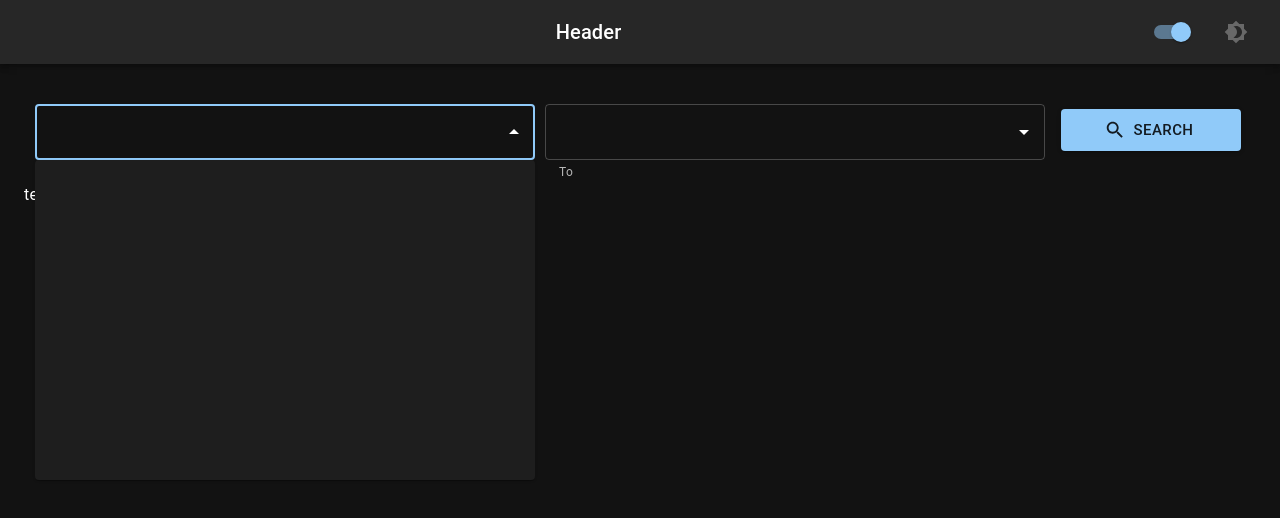
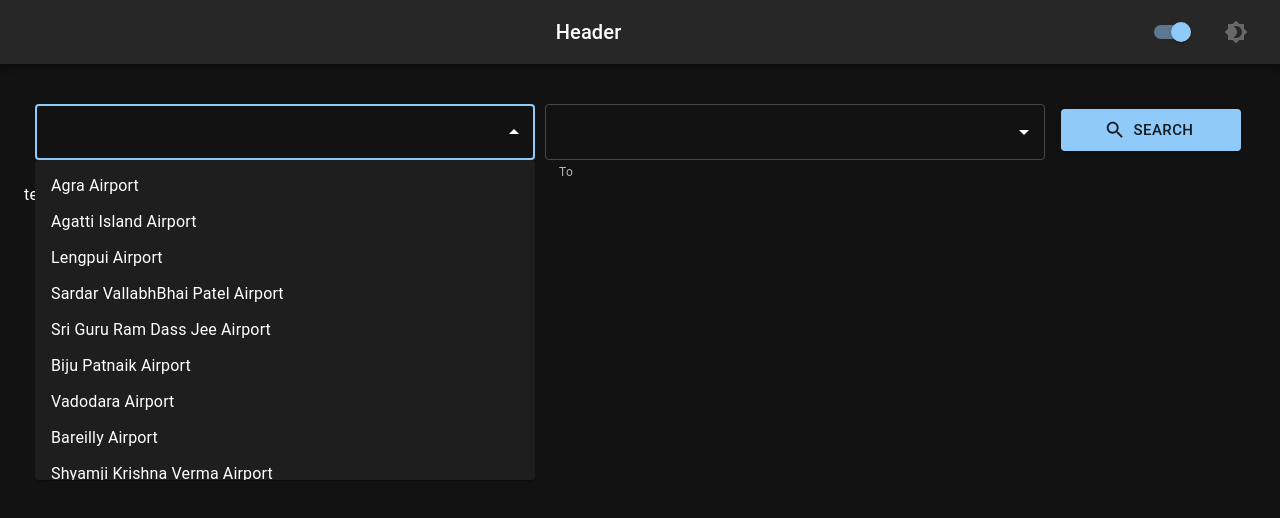
Before and after one commit to zafaralam2608/lab, a React (Create React App) app: page / in a window 1280 px wide. Both pictures are taken after a click on the button 513 px from the left and 132 px from the top of the page. Shown: the top 518 px of the page. Built offline with nearby package versions, Linux system fonts and the light colour scheme.

Commit message:
update data

```diff
--- a/src/main/component/UserInput.jsx
+++ b/src/main/component/UserInput.jsx
@@ -15,8 +15,8 @@ function UserInput() {
   const dispatch = useDispatch();
 
   const handleSearchClick = () => {
-    const from = fromAirports[0].IATA_code;
-    const to = toAirports[0].IATA_code;
+    const from = fromAirports[0].iataCode;
+    const to = toAirports[0].iataCode;
     const date = '20230126';
     dispatch(retrieveTimeTable({ from, to, date }));
   };
@@ -31,9 +31,9 @@ function UserInput() {
             filterSelectedOptions
             limitTags={5}
             options={airports}
-            getOptionLabel={(option) => option.IATA_code}
+            getOptionLabel={(option) => option.iataCode}
             renderInput={(params) => <TextField {...params} />}
-            renderOption={(props, option) => (<Box {...props}>{option.airport_name}</Box>)}
+            renderOption={(props, option) => (<Box {...props}>{option.airportName}</Box>)}
             onChange={(_, value) => setFromAirports(value)}
           />
           <FormHelperText>From</FormHelperText>
@@ -47,9 +47,9 @@ function UserInput() {
             filterSelectedOptions
             limitTags={5}
             options={airports}
-            getOptionLabel={(option) => option.city_name}
+            getOptionLabel={(option) => option.iataCode}
             renderInput={(params) => <TextField {...params} />}
-            renderOption={(props, option) => (<Box {...props}>{option.airport_name}</Box>)}
+            renderOption={(props, option) => (<Box {...props}>{option.airportName}</Box>)}
             onChange={(_, value) => setToAirports(value)}
           />
           <FormHelperText>To</FormHelperText>
--- a/src/main/constant/data.jsx
+++ b/src/main/constant/data.jsx
@@ -243,7 +243,7 @@ export const airports = [
     country: 'IN',
     state: 'UP',
     city: '',
-    name: 'Agra Airport',
+    airportName: 'Agra Airport',
     latitude: '27.158',
     longitude: '77.963',
   },
@@ -252,7 +252,7 @@ export const airports = [
     country: 'IN',
     state: 'LD',
     city: '',
-    name: 'Agatti Island Airport',
+    airportName: 'Agatti Island Airport',
     latitude: '10.824',
     longitude: '72.176',
   },
@@ -261,7 +261,7 @@ export const airports = [
     country: 'IN',
     state: 'MZ',
     city: '',
-    name: 'Lengpui Airport',
+    airportName: 'Lengpui Airport',
     latitude: '23.839',
     longitude: '92.625',
   },
@@ -270,7 +270,7 @@ export const airports = [
     country: 'IN',
     state: 'GJ',
     city: '',
-    name: 'Sardar VallabhBhai Patel Airport',
+    airportName: 'Sardar VallabhBhai Patel Airport',
     latitude: '23.066',
     longitude: '72.624',
   },
@@ -279,7 +279,7 @@ export const airports = [
     country: 'IN',
     state: 'PB',
     city: '',
-    name: 'Sri Guru Ram Dass Jee Airport',
+    airportName: 'Sri Guru Ram Dass Jee Airport',
     latitude: '31.71',
     longitude: '74.797',
   },
@@ -288,7 +288,7 @@ export const airports = [
     country: 'IN',
     state: 'OR',
     city: '',
-    name: 'Biju Patnaik Airport',
+    airportName: 'Biju Patnaik Airport',
     latitude: '20.244',
     longitude: '85.82',
   },
@@ -297,7 +297,7 @@ export const airports = [
     country: 'IN',
     state: 'GJ',
     city: '',
-    name: 'Vadodara Airport',
+    airportName: 'Vadodara Airport',
     latitude: '22.329',
     longitude: '73.221',
   },
@@ -306,7 +306,7 @@ export const airports = [
     country: 'IN',
     state: 'UP',
     city: '',
-    name: 'Bareilly Airport',
+    airportName: 'Bareilly Airport',
     latitude: '26.217',
     longitude: '81.233',
   },
@@ -315,7 +315,7 @@ export const airports = [
     country: 'IN',
     state: 'GJ',
     city: '',
-    name: 'Shyamji Krishna Verma Airport',
+    airportName: 'Shyamji Krishna Verma Airport',
     latitude: '23.288',
     longitude: '69.671',
   },
@@ -324,7 +324,7 @@ export const airports = [
     country: 'IN',
     state: 'MP',
     city: '',
-    name: 'Raja Bhoj Airport',
+    airportName: 'Raja Bhoj Airport',
     latitude: '23.285',
     longitude: '77.339',
   },
@@ -333,7 +333,7 @@ export const airports = [
     country: 'IN',
     state: 'GJ',
     city: '',
-    name: 'Bhavnagar Airport',
+    airportName: 'Bhavnagar Airport',
     latitude: '21.755',
     longitude: '72.184',
   },
@@ -342,7 +342,7 @@ export const airports = [
     country: 'IN',
     state: 'RJ',
     city: '',
-    name: 'Nal Airport',
+    airportName: 'Nal Airport',
     latitude: '28.017',
     longitude: '73.3',
   },
@@ -351,7 +351,7 @@ export const airports = [
     country: 'IN',
     state: 'KA',
     city: '',
-    name: 'Kempegowda International Airport',
+    airportName: 'Kempegowda International Airport',
     latitude: '13.199',
     longitude: '77.706',
   },
@@ -360,7 +360,7 @@ export const airports = [
     country: 'IN',
     state: 'MH',
     city: '',
-    name: 'Chhatrapati Shivaji Maharaj Airport',
+    airportName: 'Chhatrapati Shivaji Maharaj Airport',
     latitude: '19.088',
     longitude: '72.852',
   },
@@ -369,7 +369,7 @@ export const airports = [
     country: 'IN',
     state: 'KL',
     city: '',
-    name: 'Kozhikode International Airport',
+    airportName: 'Kozhikode International Airport',
     latitude: '11.137',
     longitude: '75.951',
   },
@@ -378,7 +378,7 @@ export const airports = [
     country: 'IN',
     state: 'WB',
     city: '',
-    name: 'Subhas Chandra Bose Airport',
+    airportName: 'Subhas Chandra Bose Airport',
     latitude: '22.652',
     longitude: '88.449',
   },
@@ -387,7 +387,7 @@ export const airports = [
     country: 'IN',
     state: 'AP',
     city: '',
-    name: 'Cuddapah Airport',
+    airportName: 'Cuddapah Airport',
     latitude: '14.517',
     longitude: '78.783',
   },
@@ -396,7 +396,7 @@ export const airports = [
     country: 'IN',
     state: 'TN',
     city: '',
-    name: 'Coimbatore International Airport',
+    airportName: 'Coimbatore International Airport',
     latitude: '11.028',
     longitude: '77.043',
   },
@@ -405,7 +405,7 @@ export const airports = [
     country: 'IN',
     state: 'KL',
     city: '',
-    name: 'Kannur International Airport',
+    airportName: 'Kannur International Airport',
     latitude: '11.918',
     longitude: '75.546',
   },
@@ -414,7 +414,7 @@ export const airports = [
     country: 'IN',
     state: 'WB',
     city: '',
-    name: 'Cooch Behar Airport',
+    airportName: 'Cooch Behar Airport',
     latitude: '26.333',
     longitude: '89.467',
   },
@@ -423,7 +423,7 @@ export const airports = [
     country: 'IN',
     state: 'KL',
     city: '',
-    name: 'Kochi International Airport',
+    airportName: 'Kochi International Airport',
     latitude: '10.156',
     longitude: '76.39',
   },
@@ -432,7 +432,7 @@ export const airports = [
     country: 'IN',
     state: 'BR',
     city: '',
-    name: 'Darbhanga Airport',
+    airportName: 'Darbhanga Airport',
     latitude: '26.198',
     longitude: '85.911',
   },
@@ -441,7 +441,7 @@ export const airports = [
     country: 'IN',
     state: 'UT',
     city: '',
-    name: 'Jolly Grant Airport',
+    airportName: 'Jolly Grant Airport',
     latitude: '30.19',
     longitude: '78.18',
   },
@@ -450,7 +450,7 @@ export const airports = [
     country: 'IN',
     state: 'DL',
     city: '',
-    name: 'Indira Gandhi International Airport',
+    airportName: 'Indira Gandhi International Airport',
     latitude: '28.574',
     longitude: '77.101',
   },
@@ -459,7 +459,7 @@ export const airports = [
     country: 'IN',
     state: 'JH',
     city: '',
-    name: 'Deoghar International Airport',
+    airportName: 'Deoghar International Airport',
     latitude: '24.447',
     longitude: '86.707',
   },
@@ -468,7 +468,7 @@ export const airports = [
     country: 'IN',
     state: 'HP',
     city: '',
-    name: 'Kangra Airport',
+    airportName: 'Kangra Airport',
     latitude: '32.165',
     longitude: '76.26',
   },
@@ -477,7 +477,7 @@ export const airports = [
     country: 'IN',
     state: 'AS',
     city: '',
-    name: 'Mohanbari Airport',
+    airportName: 'Mohanbari Airport',
     latitude: '27.484',
     longitude: '95.021',
   },
@@ -486,7 +486,7 @@ export const airports = [
     country: 'IN',
     state: 'DD',
     city: '',
-    name: 'Diu Airport',
+    airportName: 'Diu Airport',
     latitude: '20.717',
     longitude: '70.917',
   },
@@ -495,7 +495,7 @@ export const airports = [
     country: 'IN',
     state: 'NL',
     city: '',
-    name: 'Dimapur Airport',
+    airportName: 'Dimapur Airport',
     latitude: '25.884',
     longitude: '93.774',
   },
@@ -504,7 +504,7 @@ export const airports = [
     country: 'IN',
     state: 'AS',
     city: '',
-    name: 'Gopinath Bordoloi International Airport',
+    airportName: 'Gopinath Bordoloi International Airport',
     latitude: '26.104',
     longitude: '91.588',
   },
@@ -513,7 +513,7 @@ export const airports = [
     country: 'IN',
     state: 'BR',
     city: '',
-    name: 'Gaya Airport',
+    airportName: 'Gaya Airport',
     latitude: '24.747',
     longitude: '84.946',
   },
@@ -522,7 +522,7 @@ export const airports = [
     country: 'IN',
     state: 'KA',
     city: '',
-    name: 'Kalaburagi Airport',
+    airportName: 'Kalaburagi Airport',
     latitude: '17.31',
     longitude: '76.92',
   },
@@ -531,7 +531,7 @@ export const airports = [
     country: 'IN',
     state: 'GA',
     city: '',
-    name: 'Dabolim Airport',
+    airportName: 'Dabolim Airport',
     latitude: '15.381',
     longitude: '73.831',
   },
@@ -540,7 +540,7 @@ export const airports = [
     country: 'IN',
     state: 'UP',
     city: '',
-    name: 'Gorakhpur Airport',
+    airportName: 'Gorakhpur Airport',
     latitude: '26.74',
     longitude: '83.45',
   },
@@ -549,7 +549,7 @@ export const airports = [
     country: 'IN',
     state: 'GA',
     city: '',
-    name: 'Mopa Airport',
+    airportName: 'Mopa Airport',
     latitude: '15.731',
     longitude: '73.868',
   },
@@ -558,7 +558,7 @@ export const airports = [
     country: 'IN',
     state: 'MP',
     city: '',
-    name: 'Gwalior Airport',
+    airportName: 'Gwalior Airport',
     latitude: '26.294',
     longitude: '78.23',
   },
@@ -567,7 +567,7 @@ export const airports = [
     country: 'IN',
     state: 'KA',
     city: '',
-    name: 'Hubli Airport',
+    airportName: 'Hubli Airport',
     latitude: '15.361',
     longitude: '75.086',
   },
@@ -576,7 +576,7 @@ export const airports = [
     country: 'IN',
     state: 'AR',
     city: '',
-    name: 'Hollongi Airport',
+    airportName: 'Hollongi Airport',
     latitude: '26.966',
     longitude: '93.651',
   },
@@ -585,7 +585,7 @@ export const airports = [
     country: 'IN',
     state: 'MP',
     city: '',
-    name: 'Khajuraho Airport',
+    airportName: 'Khajuraho Airport',
     latitude: '24.824',
     longitude: '79.923',
   },
@@ -594,7 +594,7 @@ export const airports = [
     country: 'IN',
     state: 'TG',
     city: '',
-    name: 'Rajiv Gandhi International Airport',
+    airportName: 'Rajiv Gandhi International Airport',
     latitude: '17.26',
     longitude: '78.397',
   },
@@ -603,7 +603,7 @@ export const airports = [
     country: 'IN',
     state: 'MP',
     city: '',
-    name: 'Devi Ahilya Bai Holkar Airport',
+    airportName: 'Devi Ahilya Bai Holkar Airport',
     latitude: '22.723',
     longitude: '75.806',
   },
@@ -612,7 +612,7 @@ export const airports = [
     country: 'IN',
     state: 'MN',
     city: '',
-    name: 'Imphal Airport',
+    airportName: 'Imphal Airport',
     latitude: '24.767',
     longitude: '93.9',
   },
@@ -621,7 +621,7 @@ export const airports = [
     country: 'IN',
     state: 'MH',
     city: '',
-    name: 'Ozar Airport',
+    airportName: 'Ozar Airport',
     latitude: '20.119',
     longitude: '73.913',
   },
@@ -630,7 +630,7 @@ export const airports = [
     country: 'IN',
     state: 'TR',
     city: '',
-    name: 'Agartala Airport',
+    airportName: 'Agartala Airport',
     latitude: '23.887',
     longitude: '91.241',
   },
@@ -639,7 +639,7 @@ export const airports = [
     country: 'IN',
     state: 'WB',
     city: '',
-    name: 'Bagdogra Airport',
+    airportName: 'Bagdogra Airport',
     latitude: '26.683',
     longitude: '88.333',
   },
@@ -648,7 +648,7 @@ export const airports = [
     country: 'IN',
     state: 'CH',
     city: '',
-    name: 'Chandigarh Airport',
+    airportName: 'Chandigarh Airport',
     latitude: '30.672',
     longitude: '76.791',
   },
@@ -657,7 +657,7 @@ export const airports = [
     country: 'IN',
     state: 'UP',
     city: '',
-    name: 'Allahabad Airport',
+    airportName: 'Allahabad Airport',
     latitude: '25.44',
     longitude: '81.736',
   },
@@ -666,7 +666,7 @@ export const airports = [
     country: 'IN',
     state: 'KA',
     city: '',
-    name: 'Mangalore Airport',
+    airportName: 'Mangalore Airport',
     latitude: '12.964',
     longitude: '74.894',
   },
@@ -675,7 +675,7 @@ export const airports = [
     country: 'IN',
     state: 'KA',
     city: '',
-    name: 'Sambre Airport',
+    airportName: 'Sambre Airport',
     latitude: '15.859',
     longitude: '74.618',
   },
@@ -684,7 +684,7 @@ export const airports = [
     country: 'IN',
     state: 'AS',
     city: '',
-    name: 'Lilabari Airport',
+    airportName: 'Lilabari Airport',
     latitude: '27.29',
     longitude: '94.089',
   },
@@ -693,7 +693,7 @@ export const airports = [
     country: 'IN',
     state: 'JK',
     city: '',
-    name: 'Satwari Airport',
+    airportName: 'Satwari Airport',
     latitude: '32.69',
     longitude: '74.839',
   },
@@ -702,7 +702,7 @@ export const airports = [
     country: 'IN',
     state: 'GJ',
     city: '',
-    name: 'Keshod Airport',
+    airportName: 'Keshod Airport',
     latitude: '21.319',
     longitude: '70.271',
   },
@@ -711,7 +711,7 @@ export const airports = [
     country: 'IN',
     state: 'JK',
     city: '',
-    name: 'Kushok Bakula Rimpoche Airport',
+    airportName: 'Kushok Bakula Rimpoche Airport',
     latitude: '34.167',
     longitude: '77.583',
   },
@@ -720,7 +720,7 @@ export const airports = [
     country: 'IN',
     state: 'TN',
     city: '',
-    name: 'Madurai Airport',
+    airportName: 'Madurai Airport',
     latitude: '9.834',
     longitude: '78.093',
   },
@@ -729,7 +729,7 @@ export const airports = [
     country: 'IN',
     state: 'JH',
     city: '',
-    name: 'Birsa Munda Airport',
+    airportName: 'Birsa Munda Airport',
     latitude: '23.314',
     longitude: '85.324',
   },
@@ -738,7 +738,7 @@ export const airports = [
     country: 'IN',
     state: 'AS',
     city: '',
-    name: 'Kumbhirgram Airport',
+    airportName: 'Kumbhirgram Airport',
     latitude: '24.913',
     longitude: '92.979',
   },
@@ -747,7 +747,7 @@ export const airports = [
     country: 'IN',
     state: 'AR',
     city: '',
-    name: 'Pasighat Airport',
+    airportName: 'Pasighat Airport',
     latitude: '28.017',
     longitude: '95.333',
   },
@@ -756,7 +756,7 @@ export const airports = [
     country: 'IN',
     state: 'MH',
     city: '',
-    name: 'Aurangabad Airport',
+    airportName: 'Aurangabad Airport',
     latitude: '19.864',
     longitude: '75.401',
   },
@@ -765,7 +765,7 @@ export const airports = [
     country: 'IN',
     state: 'JH',
     city: '',
-    name: 'Sonari Airport',
+    airportName: 'Sonari Airport',
     latitude: '22.813',
     longitude: '86.169',
   },
@@ -774,7 +774,7 @@ export const airports = [
     country: 'IN',
     state: 'GJ',
     city: '',
-    name: 'Kandla Airport',
+    airportName: 'Kandla Airport',
     latitude: '23.111',
     longitude: '70.104',
   },
@@ -783,7 +783,7 @@ export const airports = [
     country: 'IN',
     state: 'AN',
     city: '',
-    name: 'Veer Savarkar International Airport',
+    airportName: 'Veer Savarkar International Airport',
     latitude: '11.648',
     longitude: '92.744',
   },
@@ -792,7 +792,7 @@ export const airports = [
     country: 'IN',
     state: 'RJ',
     city: '',
-    name: 'Jaipur International Airport',
+    airportName: 'Jaipur International Airport',
     latitude: '26.824',
     longitude: '75.812',
   },
@@ -801,7 +801,7 @@ export const airports = [
     country: 'IN',
     state: 'RJ',
     city: '',
-    name: 'Jodhpur Airport',
+    airportName: 'Jodhpur Airport',
     latitude: '26.261',
     longitude: '73.048',
   },
@@ -810,7 +810,7 @@ export const airports = [
     country: 'IN',
     state: 'GJ',
     city: '',
-    name: 'Govardhanpur Airport',
+    airportName: 'Govardhanpur Airport',
     latitude: '22.463',
     longitude: '70.012',
   },
@@ -819,7 +819,7 @@ export const airports = [
     country: 'IN',
     state: 'CT',
     city: '',
-    name: 'Jagdalpur Airport',
+    airportName: 'Jagdalpur Airport',
     latitude: '19.067',
     longitude: '82.033',
   },
@@ -828,7 +828,7 @@ export const airports = [
     country: 'IN',
     state: 'MP',
     city: '',
-    name: 'Jabalpur Airport',
+    airportName: 'Jabalpur Airport',
     latitude: '23.178',
     longitude: '80.052',
   },
@@ -837,7 +837,7 @@ export const airports = [
     country: 'IN',
     state: '',
     city: '',
-    name: 'Veer Surendra Sai Airport',
+    airportName: 'Veer Surendra Sai Airport',
     latitude: '21.913',
     longitude: '84.05',
   },
@@ -846,7 +846,7 @@ export const airports = [
     country: 'IN',
     state: 'AS',
     city: '',
-    name: 'Rowriah Airport',
+    airportName: 'Rowriah Airport',
     latitude: '26.729',
     longitude: '94.178',
   },
@@ -855,7 +855,7 @@ export const airports = [
     country: 'IN',
     state: 'RJ',
     city: '',
-    name: 'Jaisalmer Airport',
+    airportName: 'Jaisalmer Airport',
     latitude: '26.917',
     longitude: '70.9',
   },
@@ -864,7 +864,7 @@ export const airports = [
     country: 'IN',
     state: 'UP',
     city: '',
-    name: 'Kushinagar lnternational Airport',
+    airportName: 'Kushinagar lnternational Airport',
     latitude: '26.773',
     longitude: '83.896',
   },
@@ -873,7 +873,7 @@ export const airports = [
     country: 'IN',
     state: 'AP',
     city: '',
-    name: 'Kurnool Airport',
+    airportName: 'Kurnool Airport',
     latitude: '15.715',
     longitude: '78.178',
   },
@@ -882,7 +882,7 @@ export const airports = [
     country: 'IN',
     state: 'MH',
     city: '',
-    name: 'Kolhapur Airport',
+    airportName: 'Kolhapur Airport',
     latitude: '16.667',
     longitude: '74.333',
   },
@@ -891,7 +891,7 @@ export const airports = [
     country: 'IN',
     state: 'UP',
     city: '',
-    name: 'Kanpur Airport',
+    airportName: 'Kanpur Airport',
     latitude: '26.403',
     longitude: '80.412',
   },
@@ -900,7 +900,7 @@ export const airports = [
     country: 'IN',
     state: 'HP',
     city: '',
-    name: 'Bhuntar Airport',
+    airportName: 'Bhuntar Airport',
     latitude: '31.983',
     longitude: '77.1',
   },
@@ -909,7 +909,7 @@ export const airports = [
     country: 'IN',
     state: 'UP',
     city: '',
-    name: 'Chaudhary Charan Singh Airport',
+    airportName: 'Chaudhary Charan Singh Airport',
     latitude: '26.761',
     longitude: '80.889',
   },
@@ -918,7 +918,7 @@ export const airports = [
     country: 'IN',
     state: 'TN',
     city: '',
-    name: 'Chennai International Airport',
+    airportName: 'Chennai International Airport',
     latitude: '12.994',
     longitude: '80.181',
   },
@@ -927,7 +927,7 @@ export const airports = [
     country: 'IN',
     state: 'KA',
     city: '',
-    name: 'Mandakalli Airport',
+    airportName: 'Mandakalli Airport',
     latitude: '12.23',
     longitude: '76.656',
   },
@@ -936,7 +936,7 @@ export const airports = [
     country: 'IN',
     state: 'MH',
     city: '',
-    name: 'Dr.Ambedkar International Airport',
+    airportName: 'Dr.Ambedkar International Airport',
     latitude: '21.092',
     longitude: '79.047',
   },
@@ -945,7 +945,7 @@ export const airports = [
     country: 'IN',
     state: 'CT',
     city: '',
-    name: 'Bilaspur Airport',
+    airportName: 'Bilaspur Airport',
     latitude: '31.317',
     longitude: '76.833',
   },
@@ -954,7 +954,7 @@ export const airports = [
     country: 'IN',
     state: 'BR',
     city: '',
-    name: 'Jayaprakash Narayan Airport',
+    airportName: 'Jayaprakash Narayan Airport',
     latitude: '25.591',
     longitude: '85.09',
   },
@@ -963,7 +963,7 @@ export const airports = [
     country: 'IN',
     state: 'UT',
     city: '',
-    name: 'Pantnagar Airport',
+    airportName: 'Pantnagar Airport',
     latitude: '29.032',
     longitude: '79.474',
   },
@@ -972,7 +972,7 @@ export const airports = [
     country: 'IN',
     state: 'MH',
     city: '',
-    name: 'Lohegaon Airport',
+    airportName: 'Lohegaon Airport',
     latitude: '18.581',
     longitude: '73.921',
   },
@@ -981,7 +981,7 @@ export const airports = [
     country: 'IN',
     state: 'PY',
     city: '',
-    name: 'Pondicherry Airport',
+    airportName: 'Pondicherry Airport',
     latitude: '11.969',
     longitude: '79.81',
   },
@@ -990,7 +990,7 @@ export const airports = [
     country: 'IN',
     state: 'OR',
     city: '',
-    name: 'Jeypore Airport',
+    airportName: 'Jeypore Airport',
     latitude: '18.833',
     longitude: '82.633',
   },
@@ -999,7 +999,7 @@ export const airports = [
     country: 'IN',
     state: 'GJ',
     city: '',
-    name: 'Rajkot Airport',
+    airportName: 'Rajkot Airport',
     latitude: '22.306',
     longitude: '70.781',
   },
@@ -1008,7 +1008,7 @@ export const airports = [
     country: 'IN',
     state: 'WB',
     city: '',
-    name: 'Kazi Nazrul Islam Airport',
+    airportName: 'Kazi Nazrul Islam Airport',
     latitude: '23.624',
     longitude: '87.242',
   },
@@ -1017,7 +1017,7 @@ export const airports = [
     country: 'IN',
     state: 'AP',
     city: '',
-    name: 'Rajahmundry Airport',
+    airportName: 'Rajahmundry Airport',
     latitude: '17.11',
     longitude: '81.821',
   },
@@ -1026,7 +1026,7 @@ export const airports = [
     country: 'IN',
     state: 'CT',
     city: '',
-    name: 'Swami Vivekananda Airport',
+    airportName: 'Swami Vivekananda Airport',
     latitude: '21.18',
     longitude: '81.739',
   },
@@ -1035,7 +1035,7 @@ export const airports = [
     country: 'IN',
     state: 'OR',
     city: '',
-    name: 'Rourkela Airport',
+    airportName: 'Rourkela Airport',
     latitude: '22.257',
     longitude: '84.815',
   },
@@ -1044,7 +1044,7 @@ export const airports = [
     country: 'IN',
     state: 'AS',
     city: '',
-    name: 'Rupsi Airport',
+    airportName: 'Rupsi Airport',
     latitude: '26.15',
     longitude: '89.917',
   },
@@ -1053,7 +1053,7 @@ export const airports = [
     country: 'IN',
     state: 'MH',
     city: '',
-    name: 'Shirdi Airport',
+    airportName: 'Shirdi Airport',
     latitude: '19.694',
     longitude: '74.394',
   },
@@ -1062,7 +1062,7 @@ export const airports = [
     country: 'IN',
     state: 'MH',
     city: '',
-    name: 'Sindhudurg Airport',
+    airportName: 'Sindhudurg Airport',
     latitude: '16.003',
     longitude: '73.531',
   },
@@ -1071,7 +1071,7 @@ export const airports = [
     country: 'IN',
     state: 'ML',
     city: '',
-    name: 'Barapani Airport',
+    airportName: 'Barapani Airport',
     latitude: '25.706',
     longitude: '91.975',
   },
@@ -1080,7 +1080,7 @@ export const airports = [
     country: 'IN',
     state: 'HP',
     city: '',
-    name: 'Shimla Airport',
+    airportName: 'Shimla Airport',
     latitude: '31.117',
     longitude: '77.15',
   },
@@ -1089,7 +1089,7 @@ export const airports = [
     country: 'IN',
     state: 'GJ',
     city: '',
-    name: 'SuratAirport',
+    airportName: 'SuratAirport',
     latitude: '21.114',
     longitude: '72.742',
   },
@@ -1098,7 +1098,7 @@ export const airports = [
     country: 'IN',
     state: 'JK',
     city: '',
-    name: 'Sheikh ul Alam Airport',
+    airportName: 'Sheikh ul Alam Airport',
     latitude: '33.987',
     longitude: '74.774',
   },
@@ -1107,7 +1107,7 @@ export const airports = [
     country: 'IN',
     state: 'TN',
     city: '',
-    name: 'Tuticorin Airport',
+    airportName: 'Tuticorin Airport',
     latitude: '8.724',
     longitude: '78.026',
   },
@@ -1116,7 +1116,7 @@ export const airports = [
     country: 'IN',
     state: 'AR',
     city: '',
-    name: 'Tezu Airport',
+    airportName: 'Tezu Airport',
     latitude: '27.95',
     longitude: '96.133',
   },
@@ -1125,7 +1125,7 @@ export const airports = [
     country: 'IN',
     state: 'AS',
     city: '',
-    name: 'Tezpur Airport',
+    airportName: 'Tezpur Airport',
     latitude: '26.711',
     longitude: '92.796',
   },
@@ -1134,7 +1134,7 @@ export const airports = [
     country: 'IN',
     state: 'AP',
     city: '',
-    name: 'Tirupati Airport',
+    airportName: 'Tirupati Airport',
     latitude: '13.633',
     longitude: '79.543',
   },
@@ -1143,7 +1143,7 @@ export const airports = [
     country: 'IN',
     state: 'KL',
     city: '',
-    name: 'Thiruvananthapuram International Airpor',
+    airportName: 'Thiruvananthapuram International Airpor',
     latitude: '8.48',
     longitude: '76.92',
   },
@@ -1152,7 +1152,7 @@ export const airports = [
     country: 'IN',
     state: 'TN',
     city: '',
-    name: 'Tiruchchirappalli Airport',
+    airportName: 'Tiruchchirappalli Airport',
     latitude: '10.765',
     longitude: '78.713',
   },
@@ -1161,7 +1161,7 @@ export const airports = [
     country: 'IN',
     state: 'RJ',
     city: '',
-    name: 'Maharana Pratap Airport',
+    airportName: 'Maharana Pratap Airport',
     latitude: '24.618',
     longitude: '73.896',
   },
@@ -1170,7 +1170,7 @@ export const airports = [
     country: 'IN',
     state: 'KA',
     city: '',
-    name: 'Jindal Airport',
+    airportName: 'Jindal Airport',
     latitude: '15.172',
     longitude: '76.644',
   },
@@ -1179,7 +1179,7 @@ export const airports = [
     country: 'IN',
     state: 'AP',
     city: '',
-    name: 'Vijayawada Airport',
+    airportName: 'Vijayawada Airport',
     latitude: '16.531',
     longitude: '80.797',
   },
@@ -1188,7 +1188,7 @@ export const airports = [
     country: 'IN',
     state: 'UP',
     city: '',
-    name: 'Lal Bahadur Shastri Airport',
+    airportName: 'Lal Bahadur Shastri Airport',
     latitude: '25.452',
     longitude: '82.859',
   },
@@ -1197,7 +1197,7 @@ export const airports = [
     country: 'IN',
     state: 'AP',
     city: '',
-    name: 'Vishakhapatnam Airport',
+    airportName: 'Vishakhapatnam Airport',
     latitude: '17.721',
     longitude: '83.225',
   },
@@ -1206,7 +1206,7 @@ export const airports = [
     country: 'IN',
     state: 'AR',
     city: '',
-    name: 'Ziro Airport',
+    airportName: 'Ziro Airport',
     latitude: '27.633',
     longitude: '93.833',
   },
```
